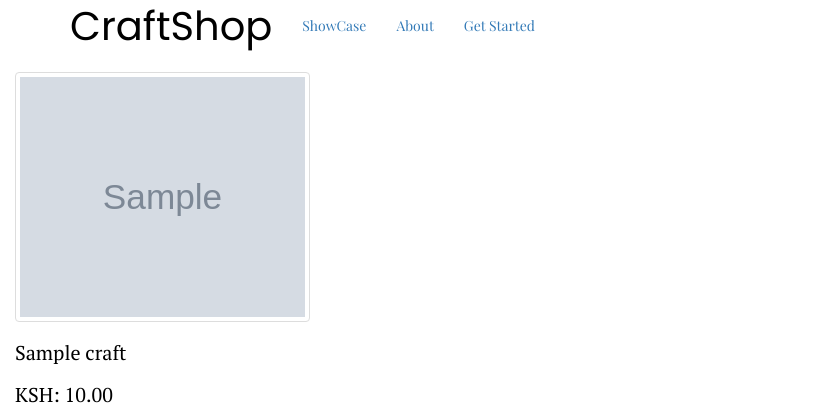
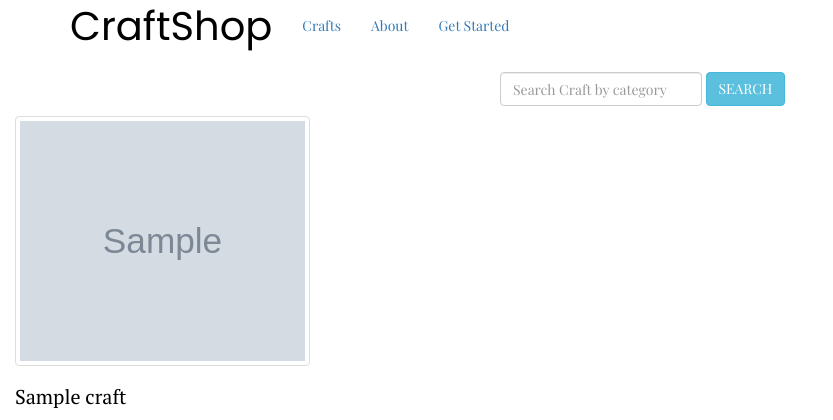
Before and after one commit to Collins33/CraftShop, a Django app: a page that uses CraftShop/craft/templates/navbar.html in a window 1280 px wide. Shown: the top 420 px of the page, without its empty margins (0-833 px from the left). Run offline with Django 3.2, Linux system fonts and the light colour scheme; a user stored in the database is signed in; tables that the repository leaves empty hold one stand-in row (values such as "Sample post"); grey boxes marked "Sample" are stand-in pictures; some libraries are stand-ins or nearby versions.

Commit message:
I have added the search field to the template containing the crafts

```diff
--- a/CraftShop/craft/static/js/newsletter.js
+++ b/CraftShop/craft/static/js/newsletter.js
@@ -1,7 +1,7 @@
 $(document).ready(function(){
-  $('form').submit(function(event){
+  $('form.subscription').submit(function(event){
     event.preventDefault()
-    form=$('form')
+    form=$('form.subscription')
     //the ajax function
     $.ajax({
       'url':'/ajax/newsletter/',
--- a/CraftShop/craft/templates/index.html
+++ b/CraftShop/craft/templates/index.html
@@ -62,9 +62,7 @@
       <div class="row">
     {% include "navbar.html" %}
       </div>
-      <div class="row">
-    {%include "searchBar.html" %}
-      </div>
+
       <div class="row">
     <h1 class="intro text-center">CREATE ART | SELL ART | BUY ART</h1>
       </div>
@@ -121,7 +119,7 @@
 
     <div class="row" style="margin-top:100px;margin-left:10px;margin-right:10px;">
       <div class="col-xs-4 col-sm-4 col-md-4 col-lg-4">
-        <form action="{%url "welcome"%}" method="POST">
+        <form class="subscription" action="{%url "welcome"%}" method="POST">
          {%csrf_token%}
          {%bootstrap_form form layout="inline"%}
          <input type="submit" value="Subscribe" class="btn btn-info">
--- a/CraftShop/craft/templates/navbar.html
+++ b/CraftShop/craft/templates/navbar.html
@@ -33,7 +33,7 @@
         <a class="navbar-brand companyName" href="{%url 'welcome' %}">CraftShop</a>
       </div>
       <ul class="nav navbar-nav">
-        <li class="navbarText"><a href="{%url 'allCraft'%}">ShowCase</a></li>
+        <li class="navbarText"><a href="{%url 'allCraft'%}">Crafts</a></li>
         <li class="navbarText"><a href="#">About</a></li>
         <li class="navbarText"><a href="{%url 'newCraft'%}">Get Started</a></li>
       </ul>
--- a/CraftShop/craft/templates/searchBar.html
+++ b/CraftShop/craft/templates/searchBar.html
@@ -21,7 +21,7 @@
 
       <form class="form-inline searchRow" role="search" action="{%url 'search_result'%}">
         <div class="form-group">
-          <input type="text" class="form-control" placeholder="Search Craft" name="craft">
+          <input type="text" class="form-control" placeholder="Search Craft by category" name="craft">
         </div>
         <button class="btn btn-info" type="submit">SEARCH</button>
       </form>
--- a/CraftShop/craft/templates/showcase.html
+++ b/CraftShop/craft/templates/showcase.html
@@ -53,6 +53,9 @@ h3{
     <div class="row">
       {%include 'navbar.html'%}
     </div>
+    <div class="row" style="margin-bottom:10px;">
+  {%include "searchBar.html" %}
+    </div>
     <div class="row">
       {% for craft in crafts%}
       <a href="{%url 'crafts' craft.id%}">
--- a/CraftShop/craft/url.py
+++ b/CraftShop/craft/url.py
@@ -10,6 +10,7 @@ url(r'^search/', views.search_result, name="search_result"),
 url(r'^craft/(\d+)',views.craft,name ='crafts'),
 url(r'^all/',views.all_craft,name="allCraft"),
 url(r'^new/crafts',views.new_craft,name="newCraft"),
+
 url(r'^ajax/newsletter/$',views.newsLetter,name="newsletter")
 ]
 
--- a/CraftShop/craft/views.py
+++ b/CraftShop/craft/views.py
@@ -53,6 +53,8 @@ def search_result(request):
 
 
 
+
+
 def craft(request,craft_id):
     cart_form=CartAddProductForm()
     try:
```
